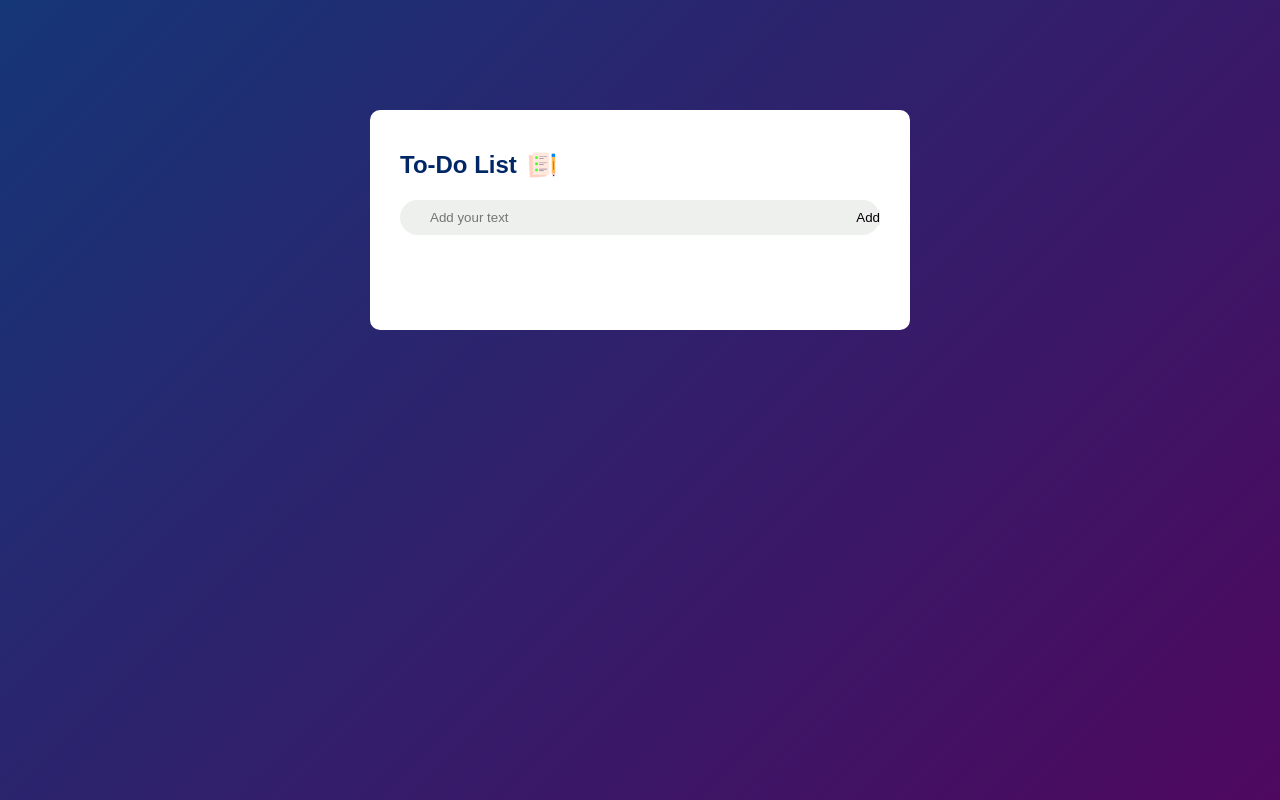
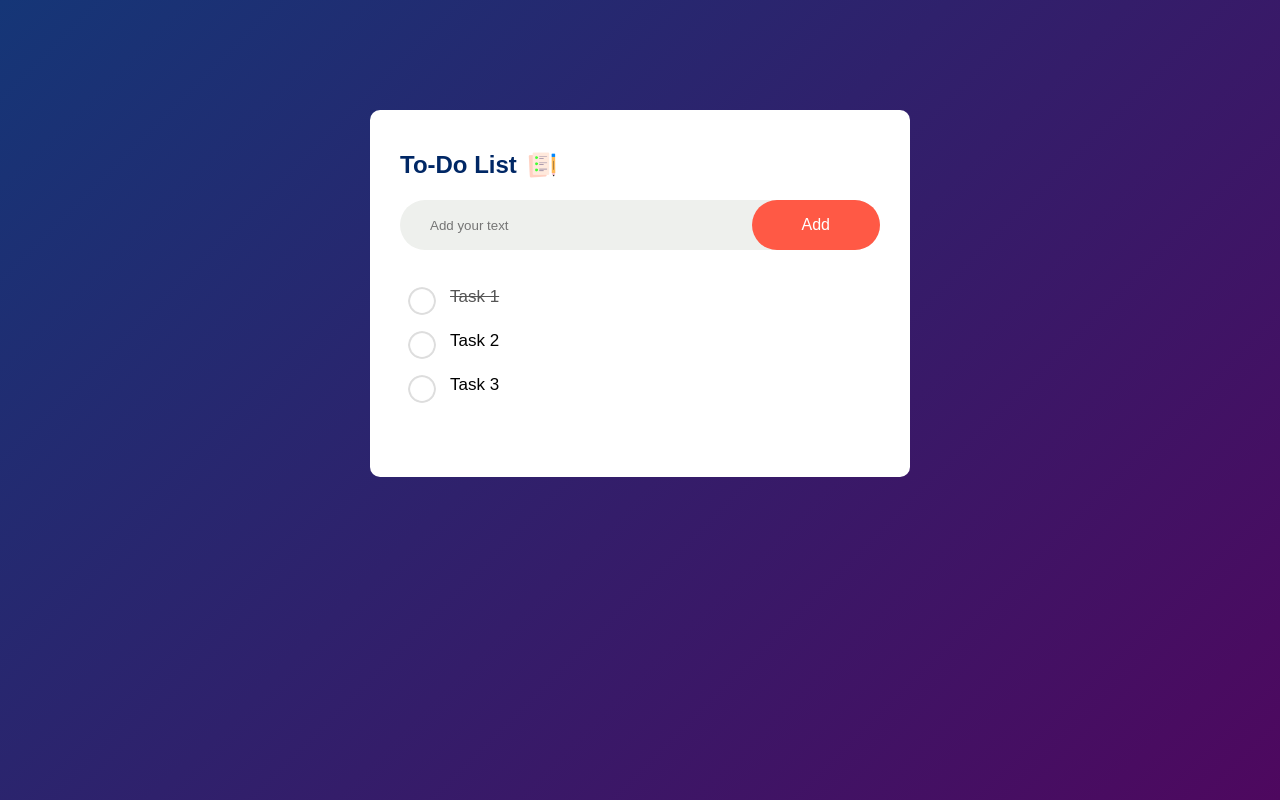
Before and after one commit to onurrdd/to-do-list-app, a plain HTML site: page index.html in a window 1280 px wide. Drawn offline with Linux system fonts and the light colour scheme.

Commit message:
list container added

```diff
--- a/index.html
+++ b/index.html
@@ -15,6 +15,12 @@
                 <input type="text" id="input-box" placeholder="Add your text">
                 <button>Add</button>
             </div>
+            <ul id="list-container">
+                <li class="checked">Task 1</li>
+                <li>Task 2</li>
+                <li>Task 3</li>
+
+            </ul>
         </div>
 
     </div>
--- a/style.css
+++ b/style.css
@@ -60,4 +60,40 @@ input{
 button{
     border: none;
     outline: none;
+    padding: 16px 50px;
+    background: #ff5945;
+    color: #fff;
+    font-size: 16px;
+    cursor: pointer;
+    border-radius: 40px;
 }
+
+
+ul li{
+    list-style: none;
+    font-size: 17px;
+    padding: 12px 8px 12px 50px;
+    user-select: none;
+    cursor: pointer;
+    position: relative;
+}
+
+ul li::before{
+    content: '';
+    position: absolute;
+    height: 28px;
+    width: 28px;
+    border-radius: 50%;
+    background-image: url(images/unchecked.png);
+    background-size: cover;
+    background-position: center;
+    top: 12px;
+    left: 8px;
+
+
+}
+
+ul li.checked{
+    color: #555;
+    text-decoration: line-through;
+}
```
